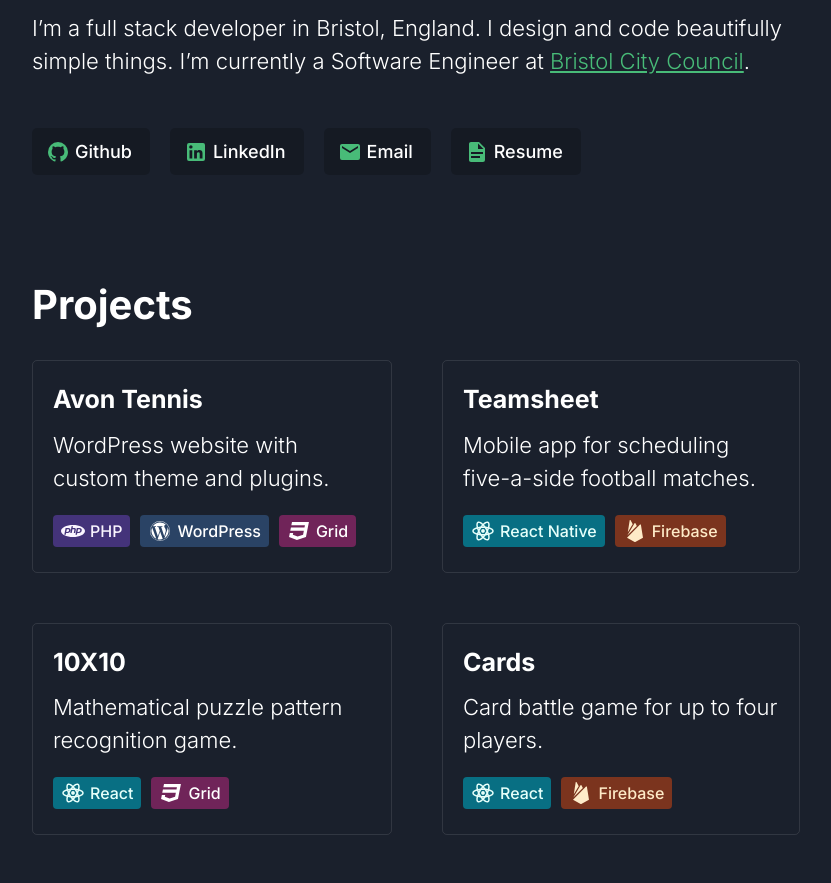
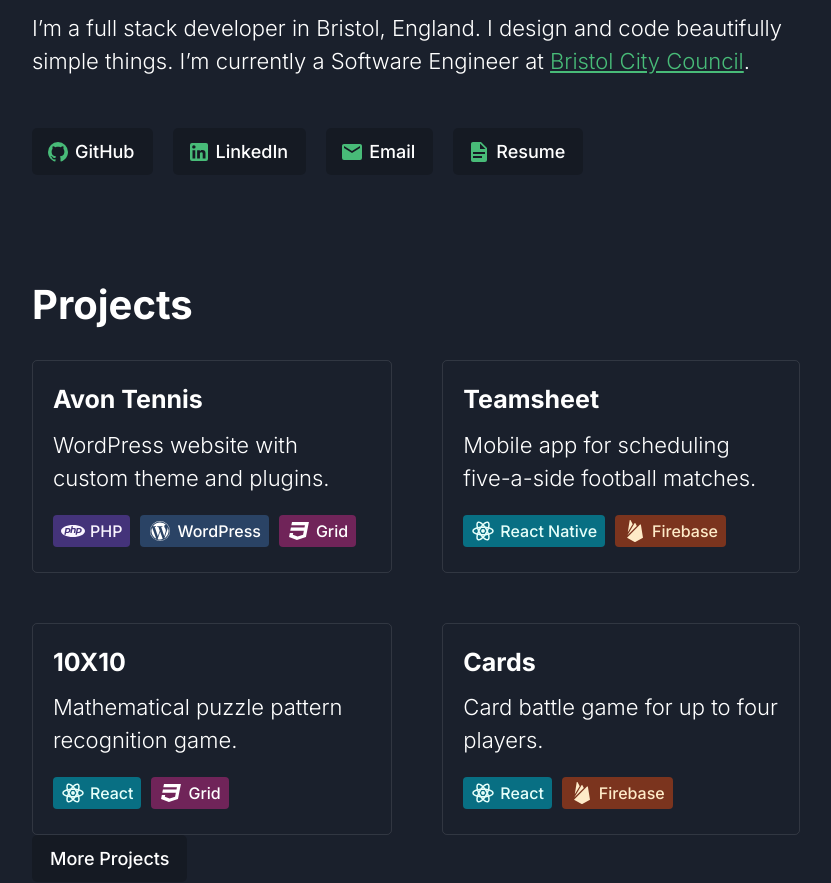
Before and after one commit to tarpey/jamestarpey, a Next.js app: page / in a window 1280 px wide. Shown: the part 300-1183 px from the top of the page, without its empty margins (224-1055 px from the left). Built offline with nearby package versions, Linux system fonts and the light colour scheme.

Commit message:
Fixed GitHub spelling

```diff
--- a/pages/index.tsx
+++ b/pages/index.tsx
@@ -19,7 +19,7 @@
         <Button
           target="_blank"
           icon="mdiGithub"
-          text="Github"
+          text="GitHub"
           url="https://github.com/tarpey"
         />
         <Button
@@ -37,7 +37,7 @@
       </div>
       <h2>Projects</h2>
       <div className="grid">
-        {projects.map((project, index) => {
+        {projects.slice(0, 4).map((project, index) => {
           return (
             <Project
               key={index}
@@ -48,6 +48,7 @@
           );
         })}
       </div>
+      <Button text="More Projects" url="/resume" />
       <h2>Contact</h2>
       <p>Looking to build something? Let’s talk.</p>
       <div className="buttons">
--- a/pages/projects/[project].js
+++ b/pages/projects/[project].js
@@ -28,7 +28,7 @@
           <Button
             target="_blank"
             icon="mdiGithub"
-            text="Github"
+            text="GitHub"
             url={project.github}
           />
         )}
```
